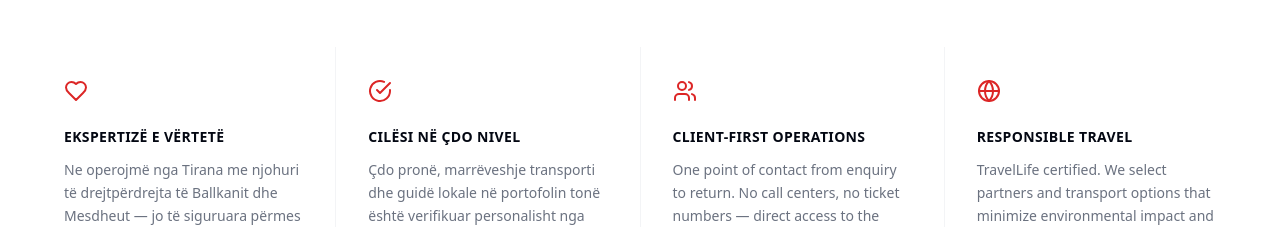
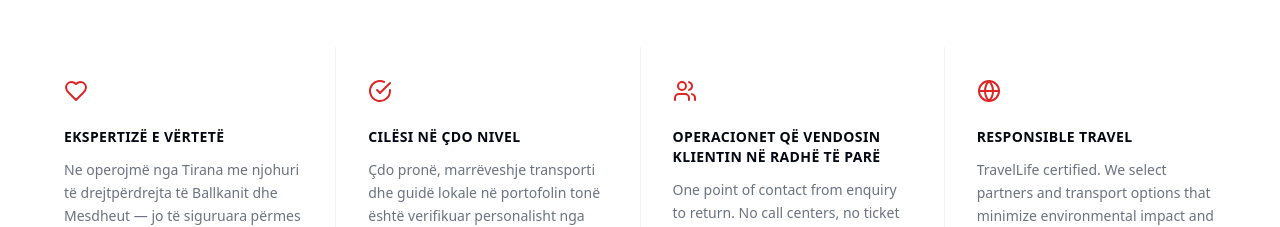
Before and after one commit to bla-mamba/univers-agency-finished, a React (Vite) app: page /about in a window 1280 px wide. Shown: the part 2460-2687 px from the top of the page. Built offline with nearby package versions, Linux system fonts and the light colour scheme; no server answers; the database is empty.

Commit message:
Updated AboutPage.tsx

```diff
--- a/src/pages/AboutPage.tsx
+++ b/src/pages/AboutPage.tsx
@@ -23,7 +23,7 @@ const values = [
 },
  {
  icon: Users,
- title:'Client-First Operations',
+ title:'Operacionet që vendosin klientin në radhë të parë',
  description:
 'One point of contact from enquiry to return. No call centers, no ticket numbers — direct access to the team managing your booking.',
 },
```
